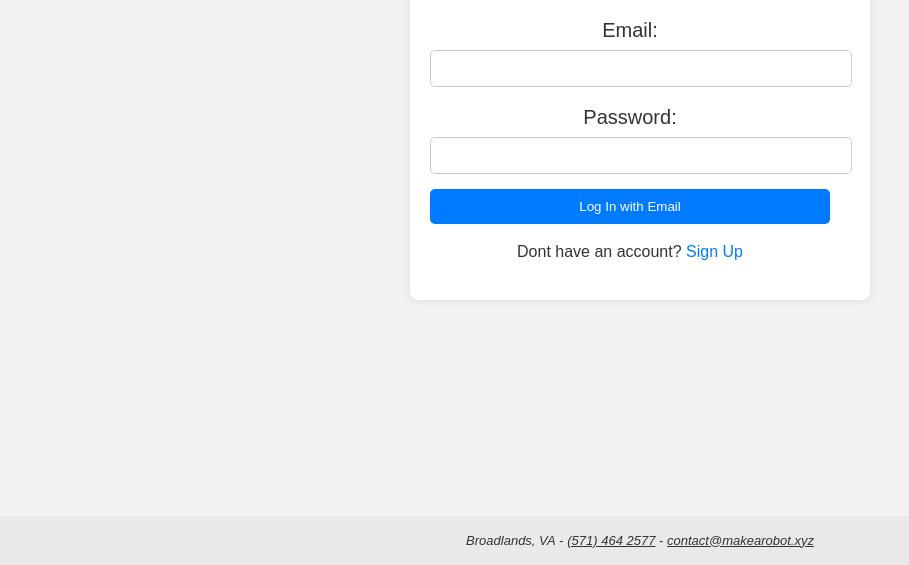
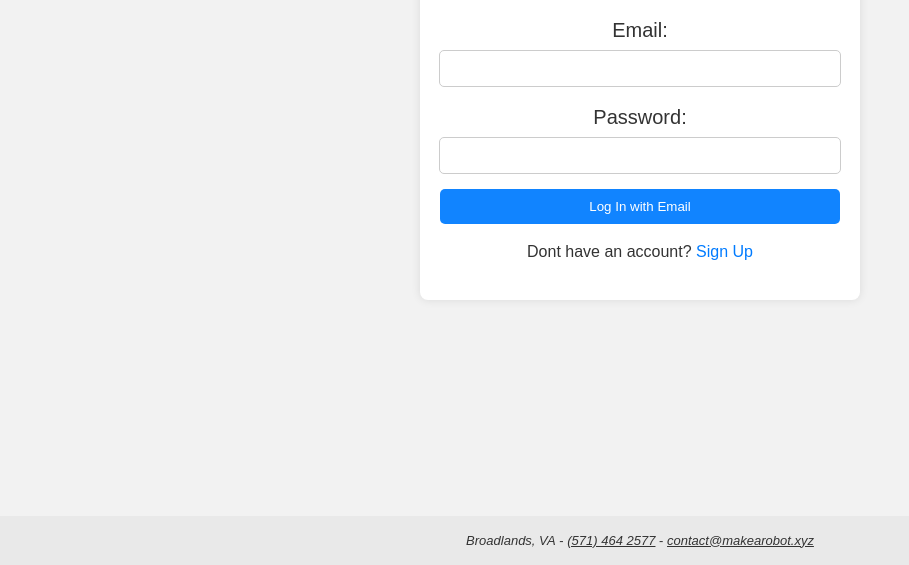
Before and after one commit to make-a-robot/ServerSite, a website: page Site/login.html in a window 1280 px wide. Shown: the part 235-800 px from the top of the page, without its empty margins (0-909 px from the left). Drawn offline with Linux system fonts and the light colour scheme.

Commit message:
fixed styling/cenntering on signup and login page

```diff
--- a/Site/login.html
+++ b/Site/login.html
@@ -18,7 +18,6 @@
             max-width: 400px;
             margin: 50px auto;
             padding: 20px;
-            padding-right: 40px;
             background-color: #fff;
             border-radius: 8px;
             box-shadow: 0 0 10px rgba(0, 0, 0, 0.1);
@@ -37,8 +36,9 @@
         input[type="text"],
         input[type="email"],
         input[type="password"] {
+            margin-left: -1px;
             width: 100%;
-            padding: 10px;
+            padding: 10px 0px;
             margin-bottom: 15px;
             border: 1px solid #ccc;
             border-radius: 5px;
@@ -49,12 +49,12 @@
             padding: 10px;
             border: none;
             border-radius: 5px;
-            background-color: #007bff;
+            background-color: #1184ff;
             color: #fff;
             cursor: pointer;
         }
         input[type="submit"]:hover {
-            background-color: #0056b3;
+            background-color: #0f76e4;
         }
         .alt-login {
             text-align: center;
```
Also changed, not shown: Site/sign_up.html (+4 -4 lines).
